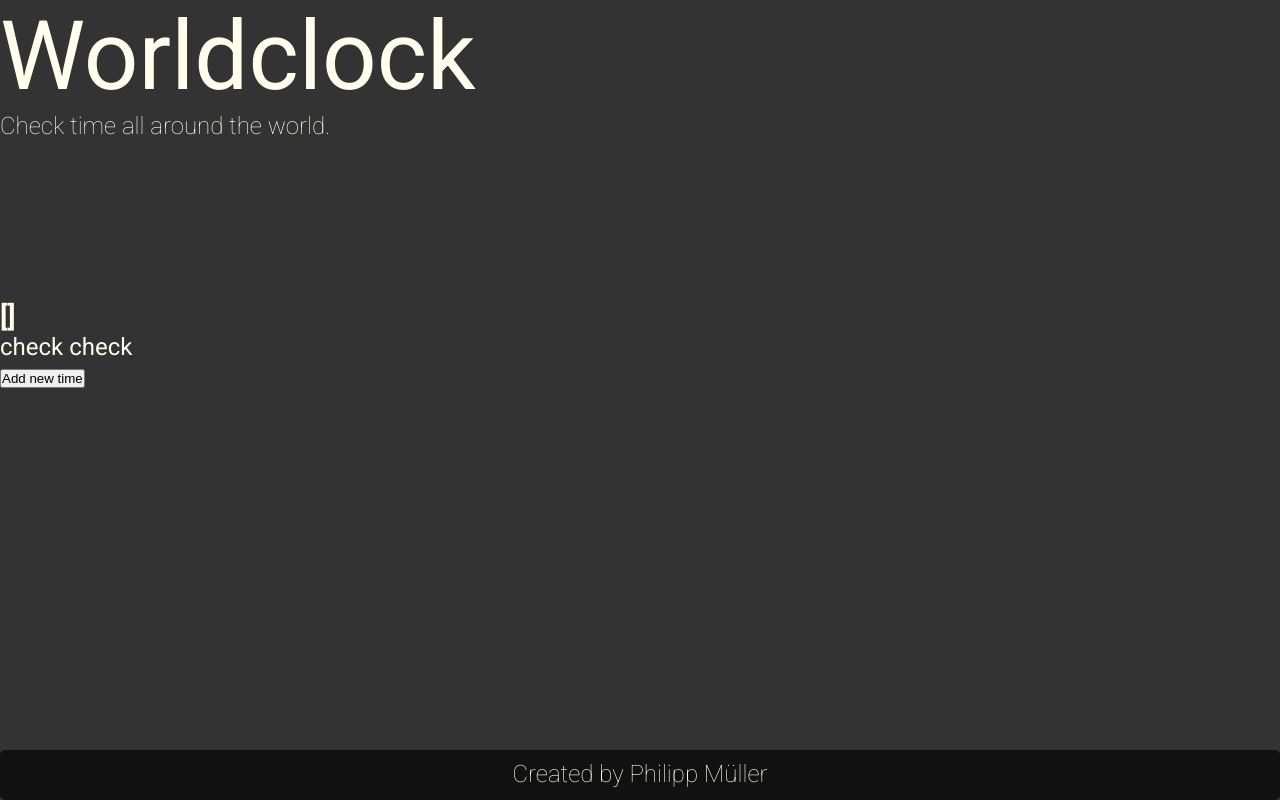
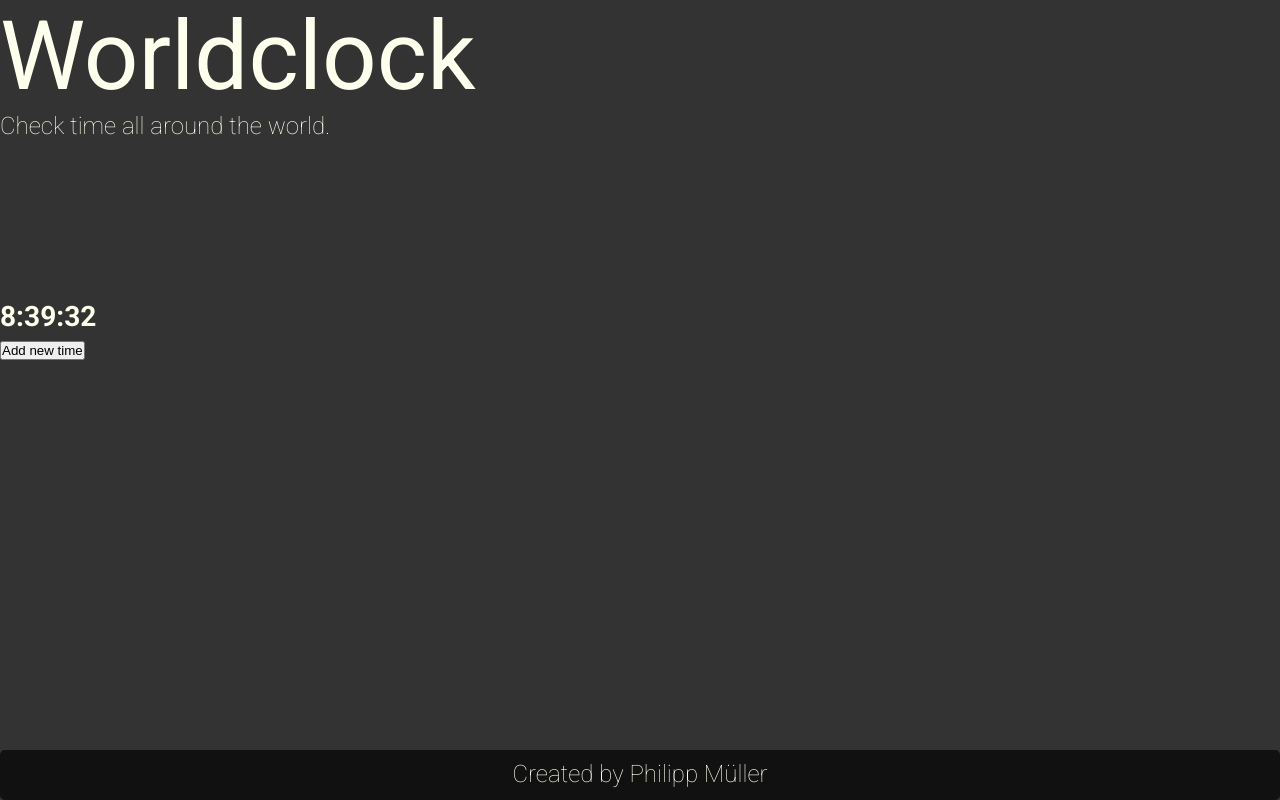
Before and after one commit to philippmueller96/Worldwatch, a Vue app in the folder worldclock/: page / in a window 1280 px wide. Built offline with nearby package versions, Linux system fonts and the light colour scheme.

Commit message:
Local time

```diff
--- a/worldclock/src/components/Clock.vue
+++ b/worldclock/src/components/Clock.vue
@@ -1,25 +1,31 @@
 <script setup>
 import { ref, computed, reactive, onMounted } from "vue";
-const currentTime = ref([]);
 
 const getTime = () => {
   let today = new Date();
   let hours = today.getHours();
   let minutes = today.getMinutes();
   let seconds = today.getSeconds();
-  return hours + ":" + minutes + ":" + seconds;
+  return (
+    hours +
+    ":" +
+    (minutes < 10 ? "0" : "") +
+    minutes +
+    ":" +
+    (seconds < 10 ? "0" : "") +
+    seconds
+  );
 };
 
-//console.log(getTime());
+console.log(getTime());
+let currentTime = ref(getTime());
 
 const createInterval = () => {
   setInterval(() => {
-    getTime();
-    console.log(getTime());
+    currentTime.value = getTime();
   }, 1000);
 };
-
-//console.log(createInterval())
+console.log(createInterval());
 
 //To do:
 //Need to see time on screen -> check computed on vue-mastery
@@ -30,6 +36,5 @@ const createInterval = () => {
 <template>
   <div class="allClocks">
     <h3>{{ currentTime }}</h3>
-    <p>check check</p>
   </div>
 </template>
```
